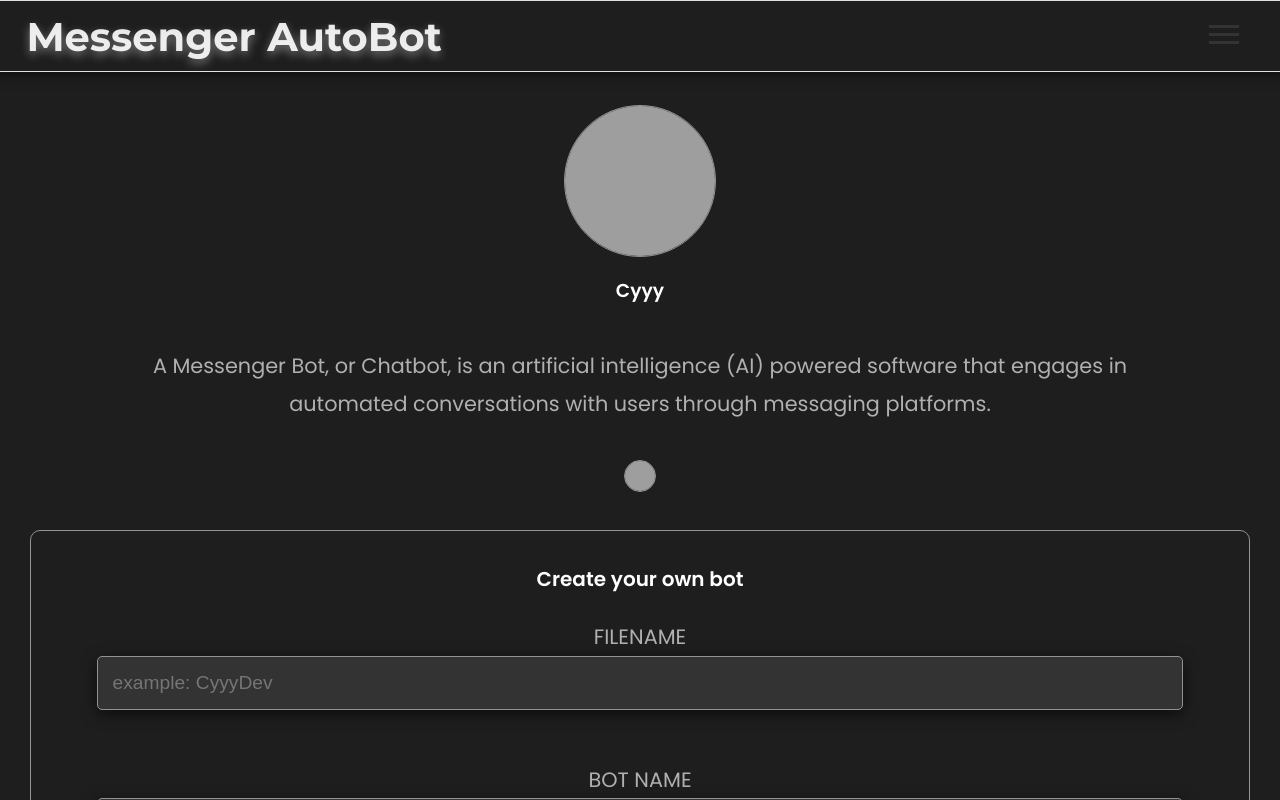
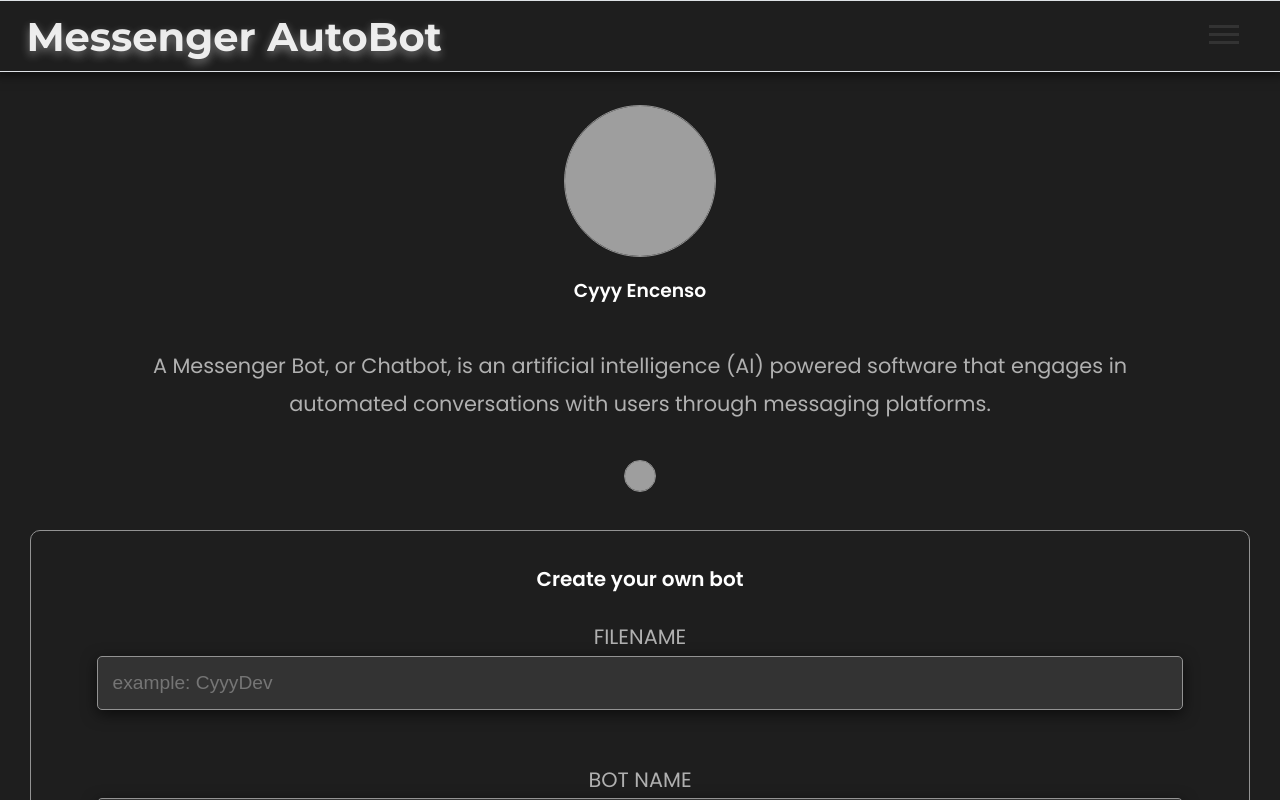
Before and after one commit to AtsushiNakajima14/Idkautobot, a website: page main/webpage/index.html in a window 1280 px wide. Shown: the top 800 px of the page. Drawn offline with Linux system fonts and the light colour scheme; some packages are replaced by stand-ins of ours; no server answers; grey boxes are pictures that could not be loaded; a script that the page names is missing.

Commit message:
Update index.html

```diff
--- a/main/webpage/index.html
+++ b/main/webpage/index.html
@@ -451,7 +451,7 @@
     </div>
     <div class="container">
         <img class="icon-main" src="https://i.imgur.com/3Rz5B7R.jpeg" alt="Program"/>
-        <h3>Cyyy</h3>
+        <h3>Cyyy Encenso</h3>
         <p>
         A Messenger Bot, or Chatbot, is an artificial intelligence (AI) powered software that engages in automated conversations with users through messaging platforms.
         </p>
```
